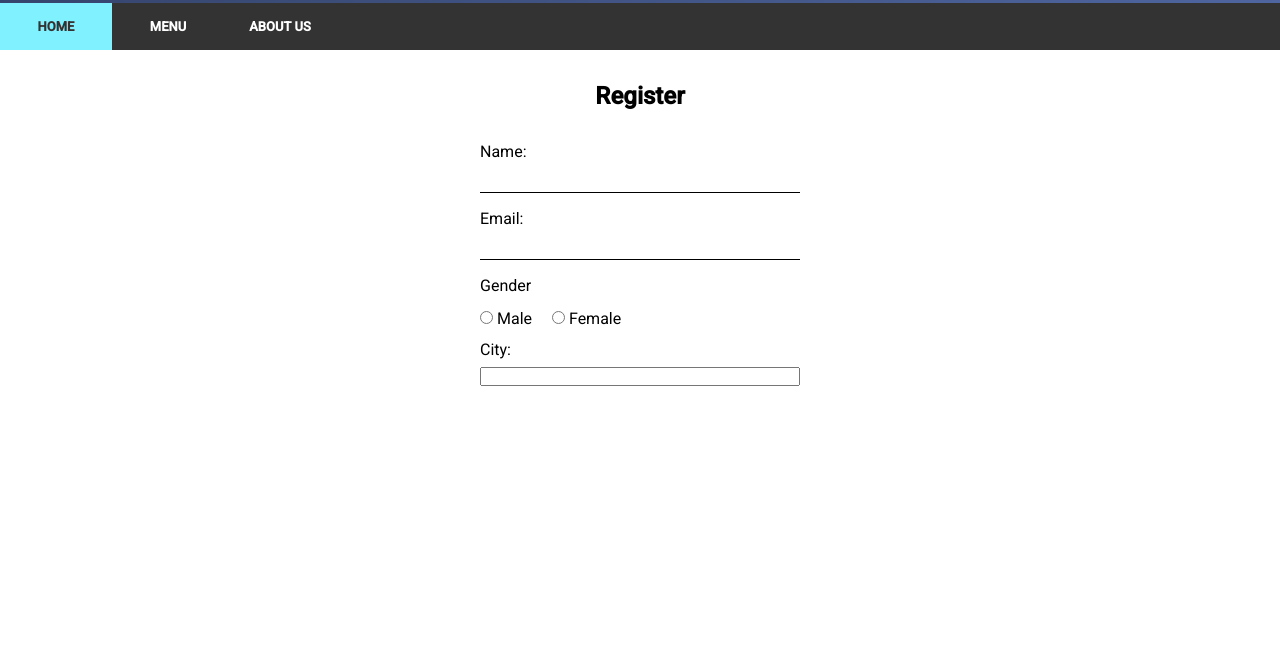
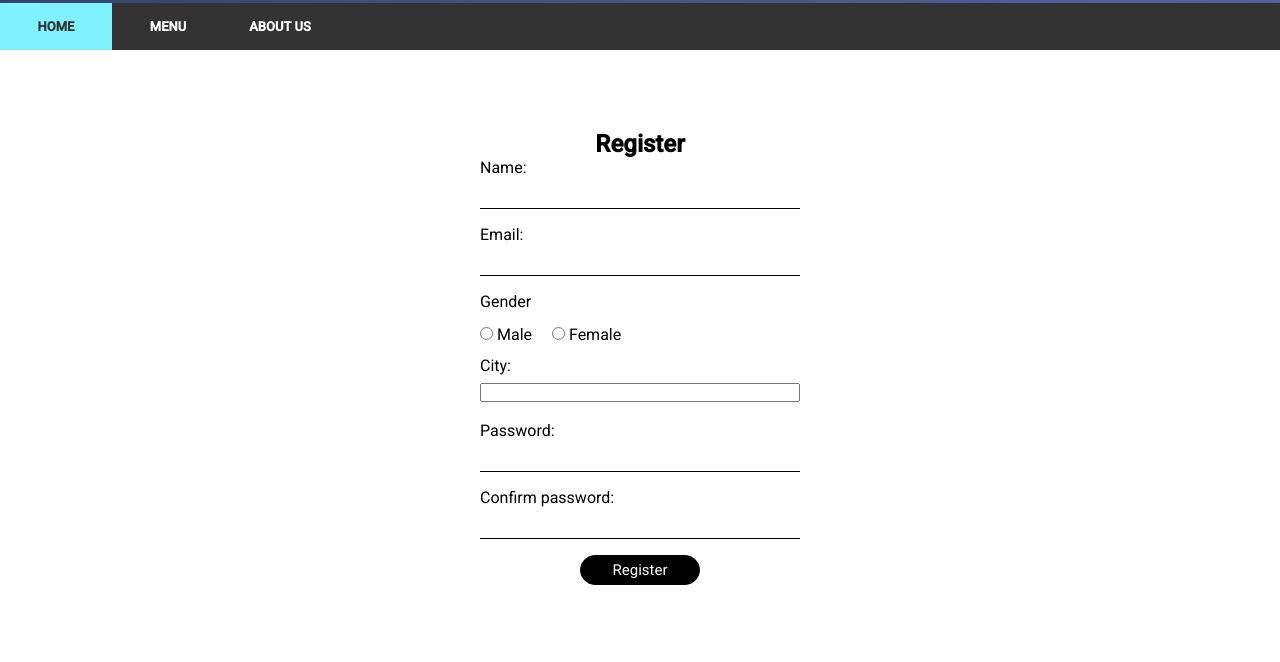
Before and after one commit to HiImHibiki/amdp-1, a plain HTML site: page register.html in a window 1280 px wide. Shown: the part 90-752 px from the top of the page. Drawn offline with Linux system fonts and the light colour scheme.

Commit message:
register html css done

```diff
--- a/register.html
+++ b/register.html
@@ -41,9 +41,9 @@
 
         <div class="formClass">
             <label for="name">Name: </label> <br>
-            <input type="text" name="name" class="nameInput inputText" id="name">
+            <input type="text" name="name" class="name-input input-text" id="name">
             <label for="email">Email: </label> <br>
-            <input type="email" name="email" class="emailInput inputText" id="email">
+            <input type="email" name="email" class="email-input input-text" id="email">
             <label for="gender">Gender</label> <br>
             <input type="radio" name="gender" class="" value="male" id="male">
             <label for="male">Male</label>
@@ -57,22 +57,29 @@
                 <option value="Tangerang">
                 <option value="Banten">
             </datalist>
-            <br>
-            <label for=""></label>
+            <br> <br>
+            <label for="password" class="pass-label">Password:</label> <br>
+            <input type="text" name="password" class="pass-input input-text" id="password"> <br>
+            <label for="conf-password">Confirm password:</label> <br>
+            <input type="text" name="password" class="conf-pass-input input-text" id="conf-password">
+        </div>
 
+        <div class="button-container">
+            <div class="submit-button">
+                Register
+            </div>
         </div>
+
     </main>
 
-
-
-
-    <!-- <footer>
+    <footer>
         <div class="logo-container">
             <img src="./assets/twitter.png" alt="twitter">
             <img src="./assets/facebook.png" alt="facebook">
             <img src="./assets/instagram.png" alt="instagram">
         </div>
         <p>Copyright &#169; 2021 Mario Rufisanto. All Rights Reserved</p>
-    </footer> -->
+    </footer>
+
 </body>
 </html>
--- a/styles/register.css
+++ b/styles/register.css
@@ -1,19 +1,17 @@
 main{
-    margin: 0 30rem;
-    /* border: 2px solid black; */
+    margin: 5rem 30rem;
 }
 
 .title{
     display: flex;
     justify-content: center;
-    padding: 2rem 0;
 }
 
 input{
     outline: 0;
 }
 
-.inputText, .inputText:focus{
+.input-text, .input-text:focus{
     border: none;
     border-bottom: 1px solid black;
     width: 100%;
@@ -32,3 +30,28 @@ input[type=radio]{
     width: 100%;
     margin-top: 0.5rem;
 }
+
+
+.button-container{
+    display: flex;
+    justify-content: center;
+}
+
+.submit-button{
+    display: flex;
+    justify-content: center;
+    padding: 0.3rem 2rem;
+    border: 1px solid black;
+    border-radius: 10rem;
+    background-color: black;
+    color: white;
+    transition: 0.5s;
+    font-size: 15px;
+}
+
+.submit-button:hover{
+    transition: 0.5s;
+    background-color: white;
+    color: black;
+    cursor: pointer;
+}
```
